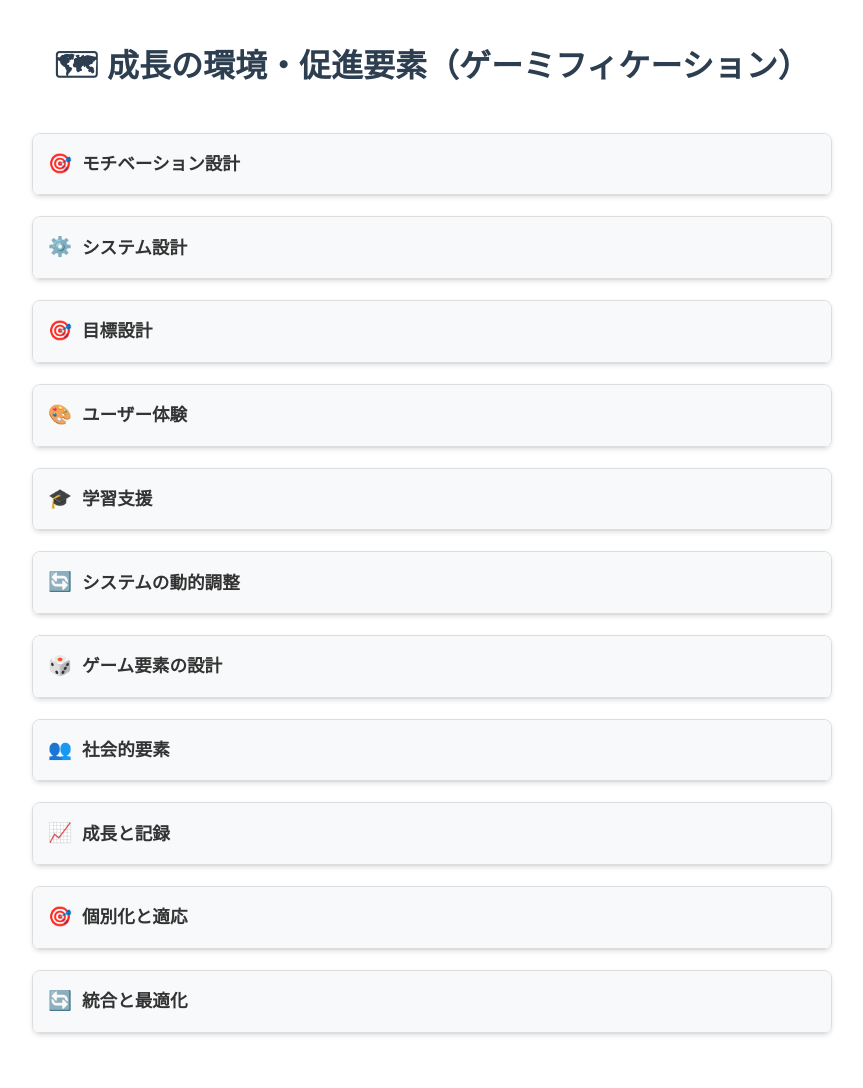
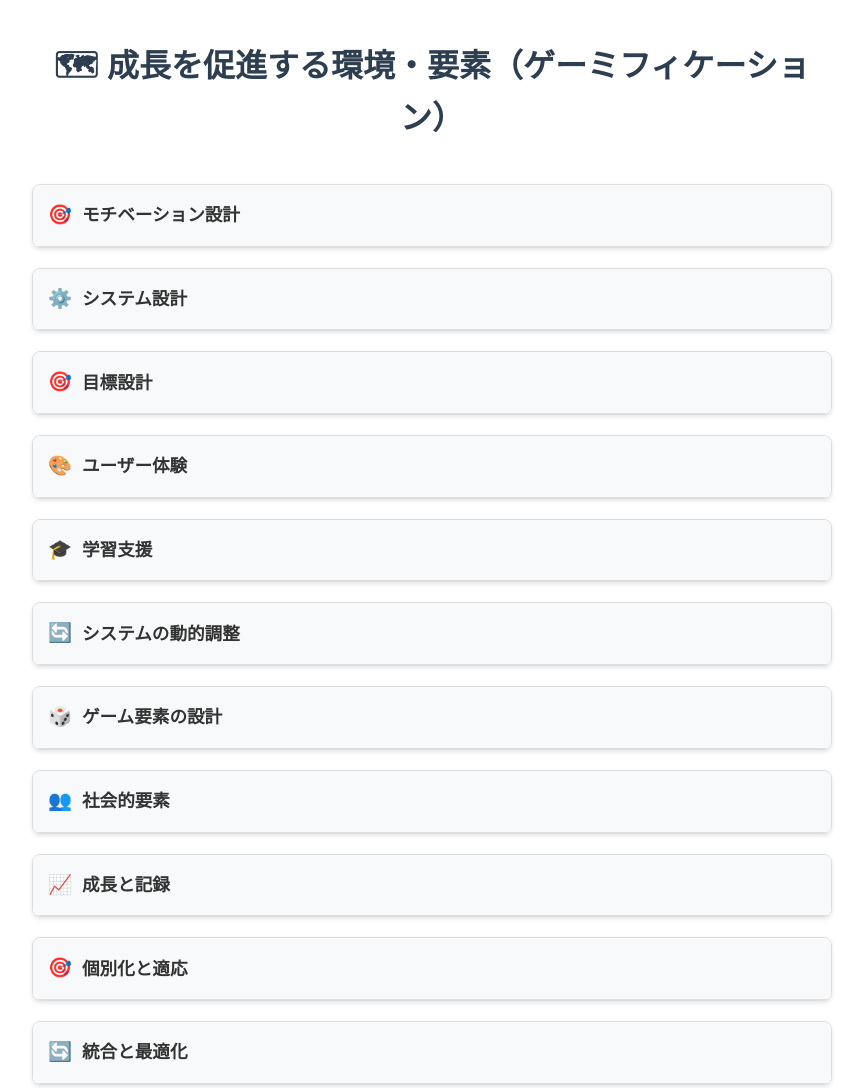
Before and after one commit to HirokiOshiro/environment_and_factors_promote_growth, a plain HTML site: page index.html in a window 1280 px wide. Shown: the whole page, without its empty margins (208-1071 px from the left). Drawn offline with Linux system fonts and the light colour scheme.

Commit message:
Update index.html

```diff
--- a/index.html
+++ b/index.html
@@ -3,7 +3,7 @@
 <head>
     <meta charset="UTF-8">
     <meta name="viewport" content="width=device-width, initial-scale=1.0">
-    <title>成長の環境・促進要素（ゲーミフィケーション）</title>
+    <title>成長を促進する環境・要素（ゲーミフィケーション）</title>
     <style>
         body {
             font-family: 'Helvetica Neue', Arial, sans-serif;
@@ -99,7 +99,7 @@
     </style>
 </head>
 <body>
-    <h1>🗺 成長の環境・促進要素（ゲーミフィケーション）</h1>
+    <h1>🗺 成長を促進する環境・要素（ゲーミフィケーション）</h1>
 
     <div class="section">
         <div class="section-header" onclick="toggleSection(this)">
```
